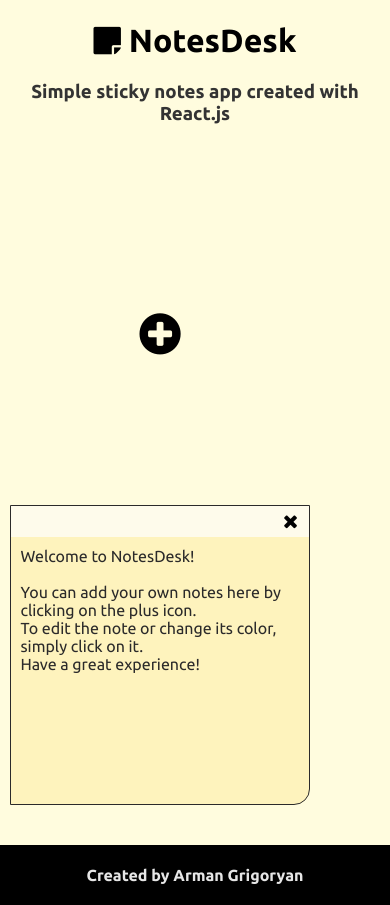
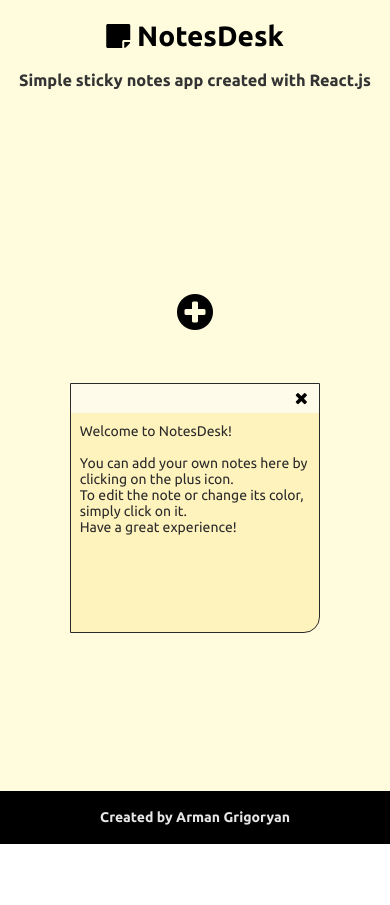
Before and after one commit to WinterFirebird/notes-desk, a React (Create React App) app: page / in a window 390 px wide. After the commit the page ends 844 px from the top, so only its background shows below. Built offline with nearby package versions, Linux system fonts and the light colour scheme.

Commit message:
fully working version

```diff
--- a/package.json
+++ b/package.json
@@ -1,4 +1,5 @@
 {
+  "homepage": "https://winterfirebird.github.io/notes-desk",
   "name": "sticky-notes",
   "version": "0.1.0",
   "private": true,
@@ -8,6 +9,7 @@
     "@testing-library/react": "^11.2.2",
     "@testing-library/user-event": "^12.6.0",
     "font-awesome": "^4.7.0",
+    "gh-pages": "^3.1.0",
     "react": "^17.0.1",
     "react-color": "^2.19.3",
     "react-dom": "^17.0.1",
@@ -16,6 +18,8 @@
     "web-vitals": "^0.2.4"
   },
   "scripts": {
+    "predeploy": "npm run build",
+    "deploy": "gh-pages -d build",
     "start": "react-scripts start",
     "build": "react-scripts build",
     "test": "react-scripts test",
--- a/src/Style.scss
+++ b/src/Style.scss
@@ -46,6 +46,7 @@ a {
             grid-gap:20px;
             grid-template-columns: repeat(auto-fit, 300px);
             grid-auto-rows: minmax(100px, 300px);
+            justify-content: center;
 
             .addNote {
                 display: flex;
@@ -117,3 +118,6 @@ a {
         }
     }
 }
+
+
+@import "responsive";
--- /dev/null
+++ b/src/_responsive.scss
@@ -0,0 +1,11 @@
+
+@media screen and (max-width:480px) {
+    :root {
+        font-size: 14px;
+    }
+    .notes-grid {
+        grid-template-columns: 250px !important;
+        grid-template-rows: 100px;
+        grid-auto-rows: 250px  !important;
+    }
+}
--- a/src/components/Note.js
+++ b/src/components/Note.js
@@ -1,4 +1,5 @@
-import React, { useContext, useState } from 'react'
+import React, { useContext, useState, useRef } from 'react'
+import ReactDOM from 'react-dom'
 import { dispatchContext } from './Main'
 import { GithubPicker } from 'react-color';
 
@@ -71,7 +72,6 @@ function Note(props) {
         setTempBgColor(color.hex)
     }
 
-
     const bodyEditable = <textarea value={tempBody} onChange={e => setTempBody(e.target.value)} className="note-textarea"></textarea>
     const bodyReadonly = <textarea value={tempBody} onClick={() => setEditMode(true)} className="note-textarea" readOnly></textarea>
 
@@ -84,7 +84,7 @@ function Note(props) {
 
 
     return (
-        <div className="note" style={style}>
+        <div className="note" style={style} tabIndex="1">
             <div className="note-toolbar">
                 {editMode? <>{colorPicker}{saveButton}{cancelButton}</> : <>{deleteButton}</> }
             </div>
```
Also changed, not shown: 1 other file (tests, documents, lock files or other folders).
